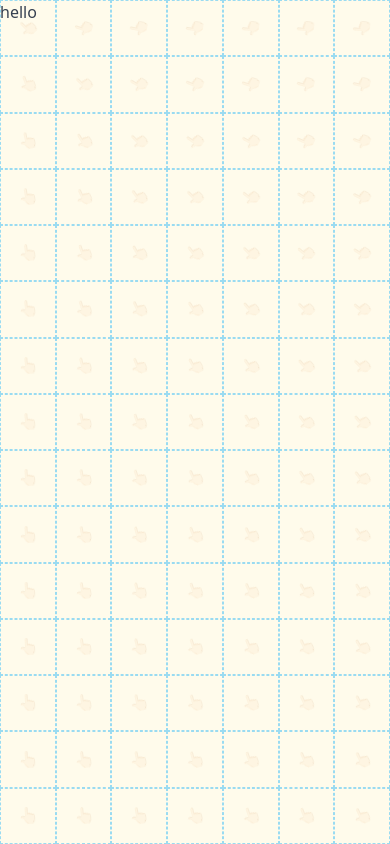
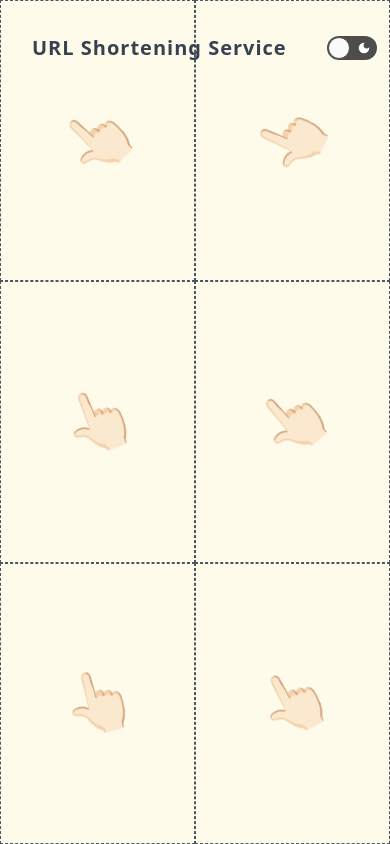
Before and after one commit to seanisoverhere/tap-assessment, a Next.js app: page / in a window 390 px wide. Built offline with nearby package versions, Linux system fonts and the light colour scheme.

Commit message:
feat: theme toggler and optimisation (#7)
* theme toggler and optimisation

* update test

```diff
--- a/src/components/Cell/index.tsx
+++ b/src/components/Cell/index.tsx
@@ -35,7 +35,7 @@ const Cell = ({ mouseX, mouseY }: CellProps) => {
 
   return (
     <div className="cell-container" ref={ref}>
-      <motion.div style={{ rotate: direction }}>👉🏻</motion.div>
+      <motion.div style={{ rotate: direction }} className="text-6xl">👉🏻</motion.div>
     </div>)
 }
 
--- a/src/components/Grid/index.tsx
+++ b/src/components/Grid/index.tsx
@@ -1,24 +1,27 @@
-import React, { useState, useEffect } from 'react'
+import React, { useState, useEffect, useCallback, useMemo } from 'react'
 import { animate, useMotionValue } from 'framer-motion'
 import Cell from '@/components/Cell'
 import { CELL_SIZE } from '@/utils/constants'
+import { useDebouncedCallback } from 'use-debounce'
 
 const Grid = () => {
   const [columns, setColumns] = useState<number>(0)
   const [rows, setRows] = useState<number>(0)
+  const [cellCount, setCellCount] = useState<number>(0)
 
   const mouseX = useMotionValue(0)
   const mouseY = useMotionValue(0)
 
+  const calculateGrid = useDebouncedCallback(() => {
+    const columnCount = Math.ceil(window.innerWidth / CELL_SIZE)
+    const rowCount = Math.ceil(window.innerHeight / CELL_SIZE)
+
+    setColumns(columnCount)
+    setRows(rowCount)
+
+  }, 200)
+
   useEffect(() => {
-    const calculateGrid = () => {
-      const columnCount = Math.ceil(window.innerWidth / CELL_SIZE)
-      const rowCount = Math.ceil(window.innerHeight / CELL_SIZE)
-
-      setColumns(columnCount)
-      setRows(rowCount)
-    }
-
     calculateGrid()
     window.addEventListener('resize', calculateGrid)
 
@@ -26,6 +29,10 @@ const Grid = () => {
       window.removeEventListener('resize', calculateGrid)
     }
   }, [])
+
+  useMemo(() => {
+    setCellCount(columns * rows)
+  }, [columns, rows])
 
   useEffect(() => {
     const handleMouseMove = (e: MouseEvent) => {
@@ -42,7 +49,7 @@ const Grid = () => {
 
   return (
     <div className='grid-container' style={{ gridTemplateColumns: `repeat(${columns}, minmax(0, 1fr))` }}>
-      {Array.from({ length: columns * rows }).map((_, i) => (
+      {[...Array(cellCount)].map((_, i: number) => (
         <Cell key={i} mouseX={mouseX} mouseY={mouseY} />
       ))}
     </div>
--- /dev/null
+++ b/src/components/Navbar/index.tsx
@@ -0,0 +1,23 @@
+import React from 'react'
+import ThemeToggler from '@/components/ThemeToggler'
+
+const Navbar = () => {
+  return (
+    <nav className="px-8 lg:px-12 pb-6  fixed w-full z-10">
+      <div className="flex items-center justify-between h-24">
+        <div className="w-full justify-between flex items-center">
+          <div className="flex-shrink-0">
+            <div className="tracking-wider font-semibold text-xl cursor-pointer">
+              URL Shortening Service
+            </div>
+          </div>
+          <div className="ml-10 flex items-end space-x-8 text-sm">
+            <ThemeToggler />
+          </div>
+        </div>
+      </div>
+    </nav>
+  )
+}
+
+export default Navbar
--- /dev/null
+++ b/src/components/ThemeToggler/index.tsx
@@ -0,0 +1,37 @@
+import React, { useState, useEffect } from "react";
+import { useTheme } from "next-themes";
+import { MdLightMode, MdDarkMode } from "react-icons/md";
+import Toggle from "react-toggle";
+import "react-toggle/style.css";
+
+const ThemeToggle = () => {
+  const [mounted, setMounted] = useState<boolean>(false);
+  const { theme, setTheme } = useTheme();
+
+  useEffect(() => {
+    setMounted(true);
+  }, []);
+
+  if (!mounted) return null;
+
+  const toggleTheme = () => {
+    setTheme(theme === "light" ? "dark" : "light");
+  };
+
+  return (
+    <>
+      <Toggle
+        icons={{
+          checked: <MdLightMode className="text-white -mt-0.5" size={14} />,
+          unchecked: <MdDarkMode className="text-white -mt-0.5" size={14} />,
+        }}
+        name="themeToggler"
+        className="light-toggle"
+        defaultChecked={theme === "light"}
+        onChange={toggleTheme}
+      />
+    </>
+  );
+};
+
+export default ThemeToggle;
--- a/src/pages/_app.tsx
+++ b/src/pages/_app.tsx
@@ -1,10 +1,12 @@
 import '/styles/globals.css'
 import type { AppProps } from 'next/app'
 import Head from 'next/head'
+import { ThemeProvider } from "next-themes";
+
 
 function MyApp({ Component, pageProps }: AppProps) {
   return (
-    <>
+    <ThemeProvider attribute="class">
       <Head>
         <title>URL Shortener</title>
         <meta charSet="UTF-8" />
@@ -13,7 +15,7 @@ function MyApp({ Component, pageProps }: AppProps) {
         <link rel="icon" href="/favicon.ico" />
       </Head>
       <Component {...pageProps} />
-    </>
+    </ThemeProvider>
   )
 
 }
--- a/src/pages/index.tsx
+++ b/src/pages/index.tsx
@@ -1,10 +1,11 @@
 import type { NextPage } from "next";
+import Navbar from '@/components/Navbar'
 import Grid from '@/components/Grid';
 
 const Home: NextPage = () => {
   return (
     <div>
-      hello
+      <Navbar />
       <Grid />
     </div>)
 };
--- a/src/utils/constants.ts
+++ b/src/utils/constants.ts
@@ -1 +1 @@
-export const CELL_SIZE = 60;
+export const CELL_SIZE = 350;
--- a/styles/globals.css
+++ b/styles/globals.css
@@ -5,7 +5,7 @@
 @layer base {
   body {
     @apply bg-amber-50 text-gray-700 dark:bg-black dark:text-gray-100;
-    @apply transition duration-200;
+    @apply transition-all duration-200;
     @apply min-h-screen;
   }
 
@@ -16,7 +16,7 @@
 
 @layer components {
   .cell-container {
-    @apply border-dashed border border-sky-400/50 flex justify-center items-center select-none text-white/20;
+    @apply border-dashed border border-gray-600 dark:border-sky-400/50 flex justify-center items-center select-none dark:text-white/20 text-white/60;
   }
 
   .grid-container {
--- a/tailwind.config.js
+++ b/tailwind.config.js
@@ -1,5 +1,6 @@
 /** @type {import('tailwindcss').Config} */
 module.exports = {
+  darkMode: "class",
   content: ["./src/**/*.{js,ts,jsx,tsx}"],
   theme: {
     extend: {},
```
Also changed, not shown: package.json (+6 -1 lines), 2 other files (tests, documents, lock files or other folders).
